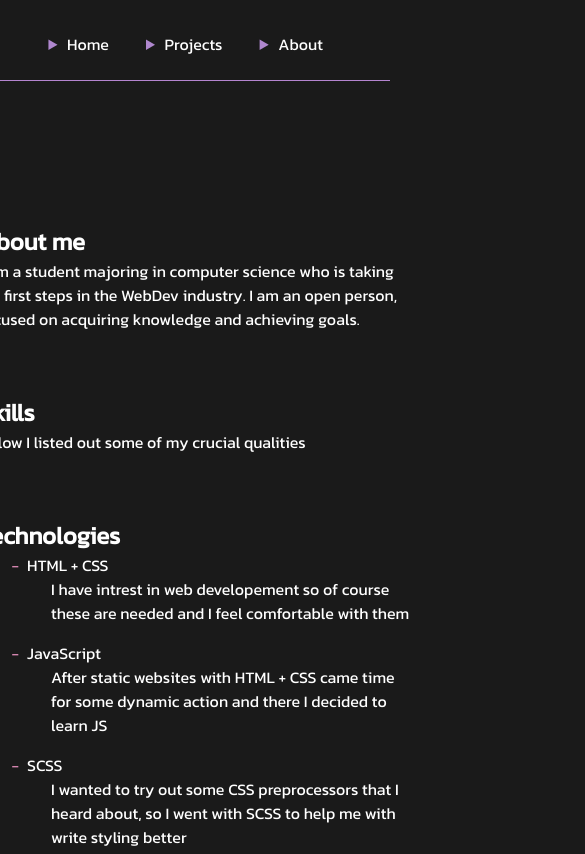
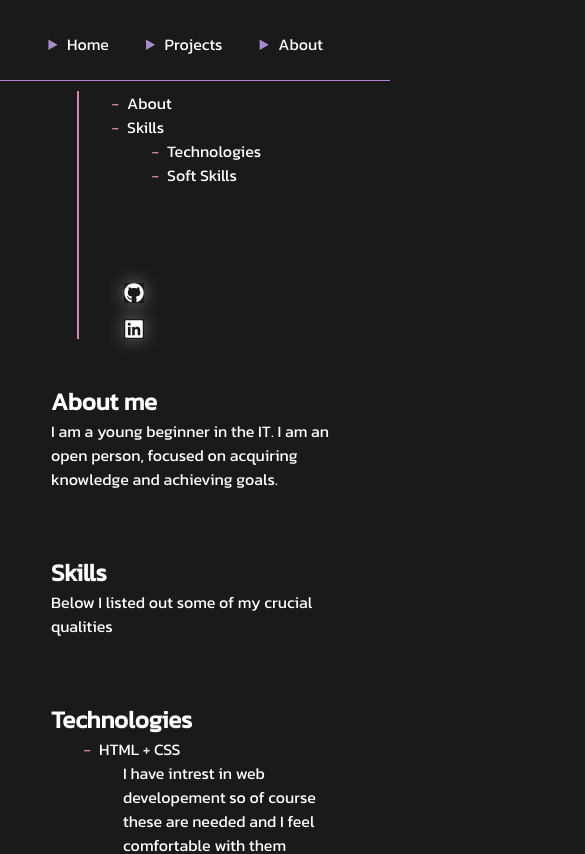
Before and after one commit to D-e-v-o-r-a-n/portfolio, a React (Create React App) app: page /about in a window 390 px wide. Shown: the top 854 px of the page, 585 px wide, since content can reach past the window. Built offline with nearby package versions, Linux system fonts and the light colour scheme.

Commit message:
Mobile support updated

```diff
--- a/src/Components/About/About.tsx
+++ b/src/Components/About/About.tsx
@@ -11,7 +11,7 @@ const AboutComponent:FC<RouteComponentProps> = (props) => {
           <div className="about-content">
               <section id='about'>
               <h2>About me</h2>
-              I am a student majoring in computer science who is taking his first steps in the WebDev industry.
+              I am a young beginner in the IT.
               I am an open person, focused on acquiring knowledge and achieving goals.
               </section>
               <section id='skills'>
--- a/src/queries.scss
+++ b/src/queries.scss
@@ -1,4 +1,4 @@
-@media screen and (max-width: 400px) {
+@media screen and (max-width: 1700px) {
     header{
       justify-content: center;
 
@@ -11,7 +11,6 @@
         }
     }
     .project-container{
-        position: initial;
         width: 22rem;
         height: auto;
         display: block;
@@ -21,7 +20,7 @@
         }
 
         .links-container{
-            position: inherit;
+            position: initial;
             margin: 1rem;
         }
     }
@@ -37,4 +36,17 @@
             padding: 0;
         }
     }
+
+    .about-container{
+        width: 26rem;
+        .about-content{
+            margin-top: 10rem;
+        }
+        .about-sidebar{
+            position: absolute;
+            top: -69px;
+            right: 0px;
+            left: 90px;
+        }
+    }
 }
```
